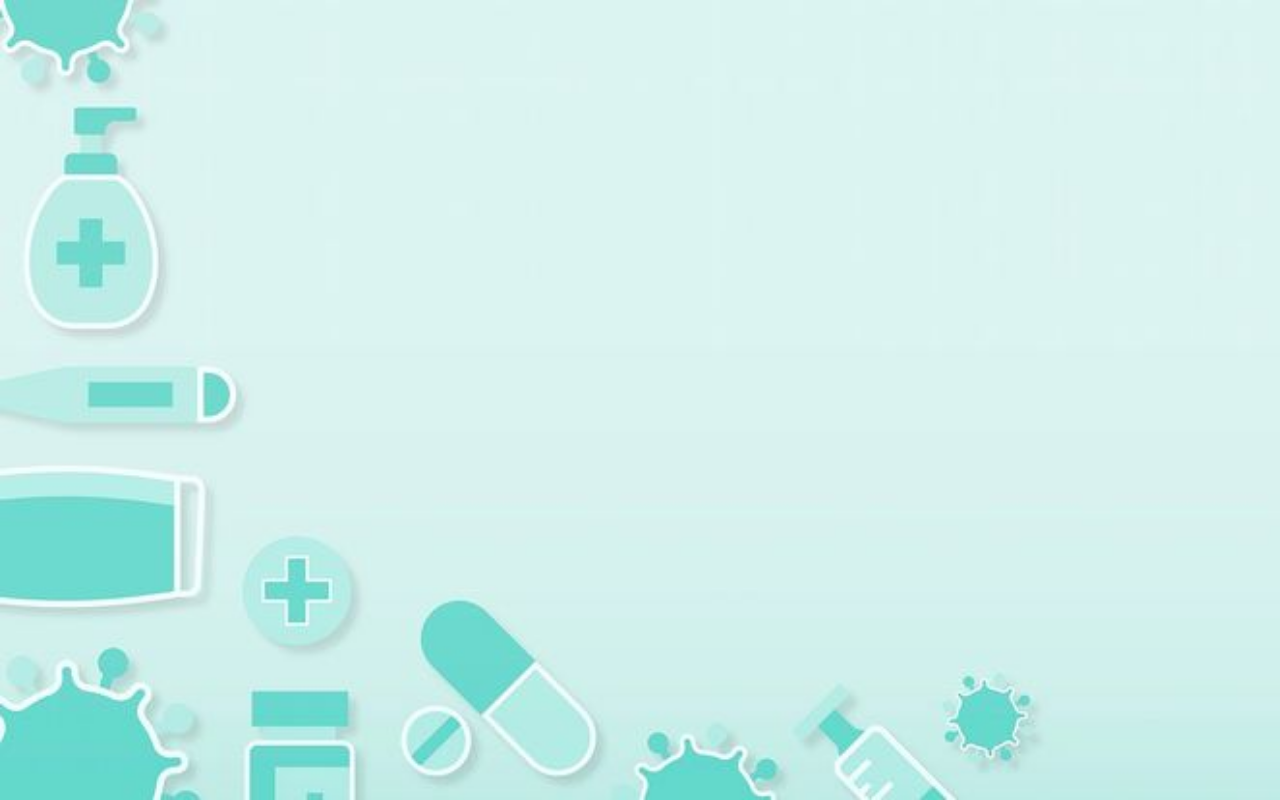
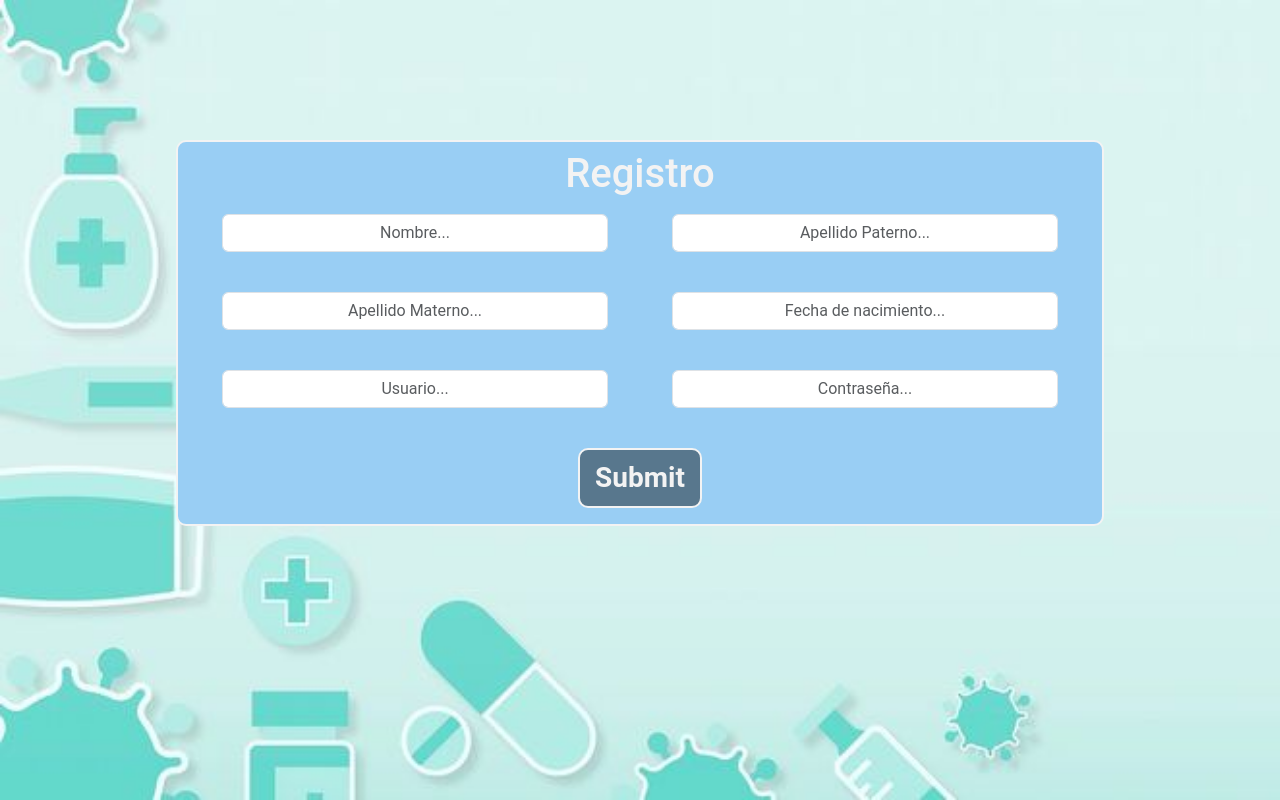
Before and after one commit to Cherry-Ayala/RetoConstruccion, a React (Create React App) app in the folder web/: page /Registro in a window 1280 px wide. Before the commit this address had no page. Built offline with nearby package versions, Linux system fonts and the light colour scheme.

Commit message:
Registro form

```diff
--- a/web/src/App.js
+++ b/web/src/App.js
@@ -6,6 +6,7 @@ import { Routes, Route } from 'react-router-dom';
 import Login from './Componentes/Login/login.jsx';
 import Doctor from './Componentes/Doctor/Doctor.jsx';
 import Paciente from './Componentes/Paciente/Paciente.jsx'
+import Registro from './Componentes/Registro/Registro.jsx';
 //import vistaadmin from './src/vistaadmin';
 
 
@@ -17,6 +18,7 @@ function App() {
           <Route exact path='/' element={<Login />} />
           <Route exact path='/Doctor' element={<Doctor />} />
           <Route exact path='/Paciente' element={<Paciente/>} />
+          <Route exact path='/Registro' element={<Registro/>} />
         </Routes>
       </div>
 
--- a/web/src/Componentes/Login/login.css
+++ b/web/src/Componentes/Login/login.css
@@ -11,7 +11,7 @@ body {
   -webkit-font-smoothing: antialiased;
   -moz-osx-font-smoothing: grayscale;
 }
-.card {
+.card-login{
   border: 5px solid;
   border-radius: 25px;
   border-color: rgba(0, 187, 255, 0.684);
--- a/web/src/Componentes/Login/login.jsx
+++ b/web/src/Componentes/Login/login.jsx
@@ -26,7 +26,7 @@ function Login () {
         // .catch(error => {console.log(error);});
     }
     return (
-    <div className='card '>
+    <div className='card-login'>
       <h1>Login</h1>
 
       <form onSubmit={handleSubmit}>
--- a/web/src/Componentes/Paciente/Paciente.jsx
+++ b/web/src/Componentes/Paciente/Paciente.jsx
@@ -23,7 +23,7 @@ function Paciente() {
   };
 
   if(!Paciente){
-    return <><div>erorr...</div></>
+    return <><div>error...</div></>
   }
 
   return (
--- /dev/null
+++ b/web/src/Componentes/Registro/Registro.css
@@ -0,0 +1,114 @@
+.registro-container{
+    margin-top: 10%;
+
+}
+
+.registro-form{
+    padding-top: 2%;
+    padding-bottom: 2%;
+    width: 80%;
+
+    background: hsl(205,81%,78%);
+    color: #f3f3f3;
+    font-weight: bold;
+    font-size: 28px;
+    padding: 7px 15px;
+    border: 2px solid;
+    border-radius: 10px;
+    outline: none;
+    cursor: pointer;
+}
+
+.boton{
+    background: hsl(205, 23%, 45%);
+    color: #f3f3f3;
+    font-weight: bold;
+    font-size: 28px;
+    padding: 7px 15px;
+    border: 2px solid;
+    border-radius: 10px;
+    outline: none;
+    cursor: pointer;
+}
+
+.boton[value]:hover {
+    background: hsla(0, 50%, 80%, 0.2);
+    color: #333;
+    transition: .2s;
+  }
+
+/* @import url('https://fonts.googleapis.com/css2?family=PT+Serif&display=swap');
+
+body {
+  width: 100%;
+  height: 100vh;
+  display: flex;
+  justify-content: center;
+  align-items: center;
+  background-image: url("https://images.pexels.com/photos/6985003/pexels-photo-6985003.jpeg?auto=compress&cs=tinysrgb&w=1600");
+  background-size: cover;
+  background-position: center;
+  background-repeat: no-repeat;
+  position: relative;
+  overflow: hidden;
+  font-family: 'PT Serif', sans-serif;
+  font-size: 25px;
+
+}
+
+section {
+  height: 50%;
+  background: hsla(175,62%,80%, 0.8);
+  border-radius: 25px;
+  text-align: center;
+  width: 50%;
+  height: 80%;
+}
+
+form {
+  max-width: 100%;
+}
+
+.user-data {
+  background: rgba(80, 110, 130, 0.3);
+  caret-color: hsl(21,96%,81%);
+  color: #f1f1f1;
+  border: 3px solid #fff;
+  border-radius: 8px 12px;
+  margin: auto;
+  margin-block: 30px;
+  padding: 9px 18px;
+  display: block;
+}
+
+input[placeholder]:focus {
+  background: hsla(0, 50%, 80%, 0.2);
+  border: 2px dotted hsla(85, 30%, 2%, 0.9);
+  transition: .5s;
+}
+
+.user-data::placeholder {
+  color: #333;
+}
+
+.login {
+  background: hsl(205,81%,78%);
+  color: #f3f3f3;
+  font-weight: bold;
+  font-size: 28px;
+  padding: 7px 15px;
+  border: 2px solid;
+  border-radius: 10px;
+  outline: none;
+  cursor: pointer;
+}
+
+.login[value]:hover {
+  background: hsla(0, 50%, 80%, 0.2);
+  color: #333;
+  transition: .2s;
+}
+
+p {
+  font-size: 14px;
+} */
--- /dev/null
+++ b/web/src/Componentes/Registro/Registro.jsx
@@ -0,0 +1,41 @@
+import './Registro.css'
+
+function Registro(){
+    return(
+        <div className="registro-container card-block align">
+            <div className="card registro-form d-inline-flex p-2">
+                <h1>Registro</h1>
+
+                <form className='form-control-lg'>
+                    <div className="row">
+                        <div className="col">
+                          <input type="text" className='form-control' placeholder='Nombre...'/>
+                        </div>
+                        <div className="col">
+                            <input type="text" className='form-control' placeholder='Apellido Paterno...'/>
+                        </div>
+                    </div>
+                    <div className="row">
+                        <div className="col">
+                            <input type="text" className='form-control' placeholder='Apellido Materno...'/>
+                        </div>
+                        <div className="col">
+                            <input type="text" className='form-control' placeholder='Fecha de nacimiento...'/>
+                        </div>
+                    </div>
+                    <div className="row">
+                        <div className="col">
+                            <input type="text" className='form-control' placeholder='Usuario...'/>
+                        </div>
+                        <div className="col">
+                            <input type="text" className='form-control' placeholder='Contraseña...'/>
+                        </div>
+                    </div>
+                    <input type="submit" className='boton' value="Submit" />
+                </form>
+            </div>
+        </div>
+    )
+}
+
+export default Registro;
```
